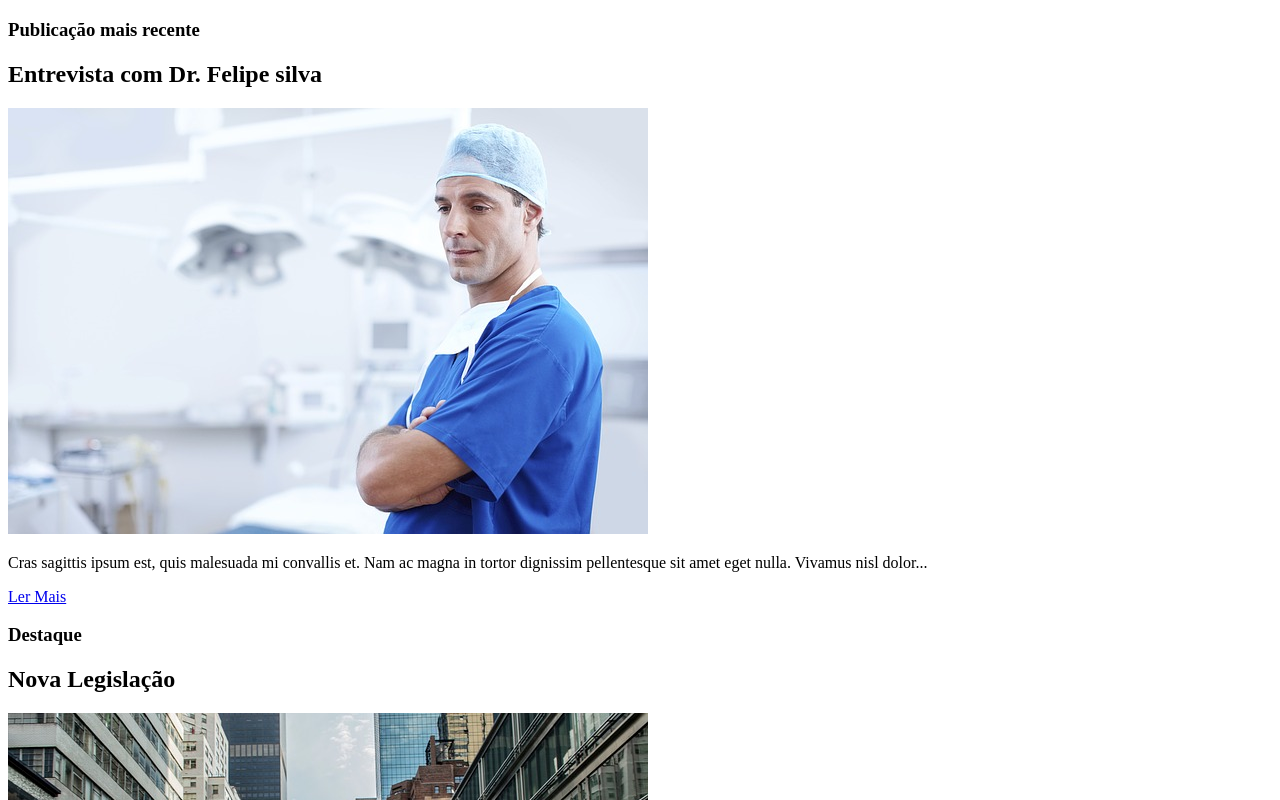
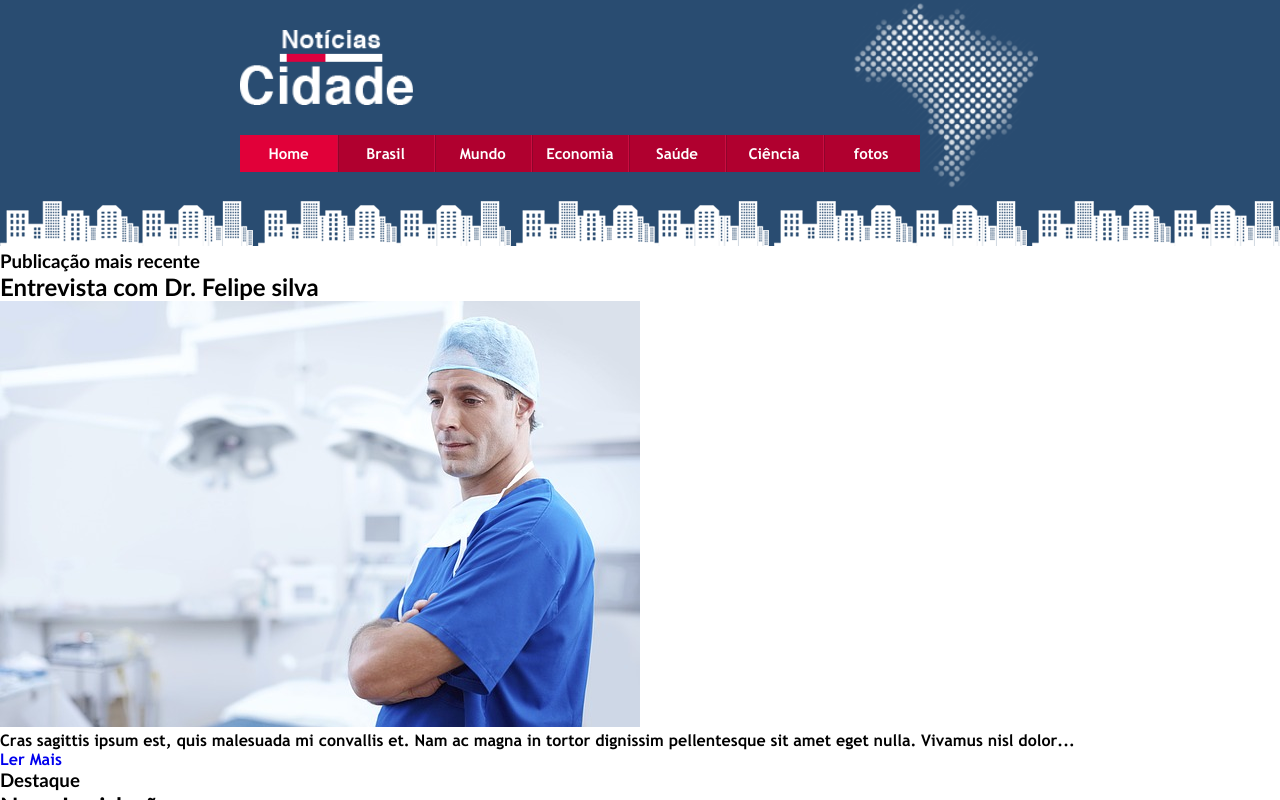
Before and after one commit to Virrann/pjtoJournar, a plain HTML site: page index.html in a window 1280 px wide. Shown: the top 800 px of the page. Drawn offline with Linux system fonts and the light colour scheme.

Commit message:
adicao-fontes-pags

```diff
--- a/index.html
+++ b/index.html
@@ -5,6 +5,7 @@
     <meta charset="UTF-8">
     <meta http-equiv="X-UA-Compatible" content="IE=edge">
     <meta name="viewport" content="width=device-width, initial-scale=1.0">
+    <meta name="description" content="descrição">
     <title>Journal</title>
     <link rel="stylesheet" type="text/css" href="style/index.css">
 </head>
@@ -31,7 +32,6 @@
         <article id="featured">
 
             <h1>Destaque</h1>
-            <!--Dr. Felipe Silva é um nome ficticio-->
             <h2>Nova Legislação</h2>
             <img src="img/taxi.jpg" alt="Foto de taxis">
             <p>
@@ -153,21 +153,54 @@
 
     </section>
 
-    <header id="top">
+    <header>
+        <div>
             <img src="img/logo.png" alt="#">
 
             <nav>
                 <ul>
-                <li class="atual"><a href="home.html">Home</a></li>
+                    <li class="atual" id="first"><a href="home.html">Home</a></li>
                     <li><a href="nacional.html">Brasil</a></li>
-                <li><a href="internacional.html">Internacional</a></li>
+                    <li><a href="internacional.html">Mundo</a></li>
                     <li><a href="economia.html">Economia</a></li>
                     <li><a href="saude.html">Saúde</a></li>
                     <li><a href="ciencia.html">Ciência</a></li>
                     <li><a href="fotos.html">fotos</a></li>
                 </ul>
             </nav>
+        </div>
     </header>
+
+    <aside>
+
+        <section>
+            <h1>Entrevistas</h1>
+            <ul>
+                <!--Todos os nomes dos "entrevistados" são fictícios-->
+                <li><a href="noticia.html">Dr. Felipe Silva</a></li>
+                <li><a href="noticia.html">José Almeida</a></li>
+                <li><a href="noticia.html">Renato Rodriges</a></li>
+                <li><a href="noticia.html">Abelardo Silva</a></li>
+                <li><a href="noticia.html">Acabou minha criatividade</a></li>
+                <li><a href="noticia.html">Nome 6</a></li>
+                <li><a href="noticia.html">Nome 7</a></li>
+                <li><a href="noticia.html">Nome 8</a></li>
+            </ul>
+        </section>
+
+        <section>
+            <h1>Newsletter</h1>
+            <form action="#" method="get">
+
+                <label for="email">Insira seu e-mail:</label>
+                <input type="email" name="email" id="email" placeholder="Email">
+                <input type="submit" name="subbimit" value="cadastra">
+
+            </form>
+        </section>
+
+    </aside>
+
 
 
 </body>
--- a/style/index.css
+++ b/style/index.css
@@ -0,0 +1,78 @@
+@font-face {
+    font-family: 'Trebuchet MS';
+    src: url('trebuchet-ms-bold.ttf') format('truetype');
+  }
+*{
+    margin: 0;
+    padding: 0;
+    order: 2;
+    text-decoration: none;
+    font-family: 'Trebuchet MS', 'Lucida Sans Unicode', 'Lucida Grande', 'Lucida Sans', Arial, sans-serif;
+}
+
+body{
+    display: flex;
+    flex-direction: column;
+}
+/*
+.content{
+    max-width: 800px;
+    display: flex;
+    flex-direction: column;
+    margin: auto;
+}*/
+
+header{
+    background: #294c71 url(../img/fundo.png) repeat-x bottom left;
+    display: block;
+    order: 1;
+    height: 250px;
+}
+
+header div{
+    background:url(../img/detalhe-topo.png) no-repeat right top;
+    background-size: 190px 193.2px ;
+    max-width: 800px;
+    width: 100%;
+    height: 233px;
+    font-size: 0;
+    margin: auto;
+}
+
+header img{
+    height: 75px;
+    margin: 30px 0;
+}
+
+header ul{
+    width: 85%;
+    align-items: center;
+    margin-bottom: 20px;
+}
+
+header ul li{
+    text-align: center;
+    width: 14.28%;
+    background: #b0002f url(../img/divisor.png) repeat-y;
+    display: inline-block;
+}
+
+li.atual{
+    background-color: #e10039;
+}
+
+header #first{
+    background-image: none;
+}
+
+header a{
+    /*background-color: #b0002f;*/
+    font-size: 15px;
+    display: block;
+    color: white;
+    padding: 10px;
+}
+
+header a:hover{
+    color: black;
+}
```
Also changed, not shown: noticia.html (added, +12 -0 lines), ciencia.html (added), economia.html (added), fotos.html (added), internacional.html (added), nacional.html (added), saude.html (added), style/trebuchet-ms-bold.ttf (added). Lines whose indentation alone changed are shown as unchanged.
